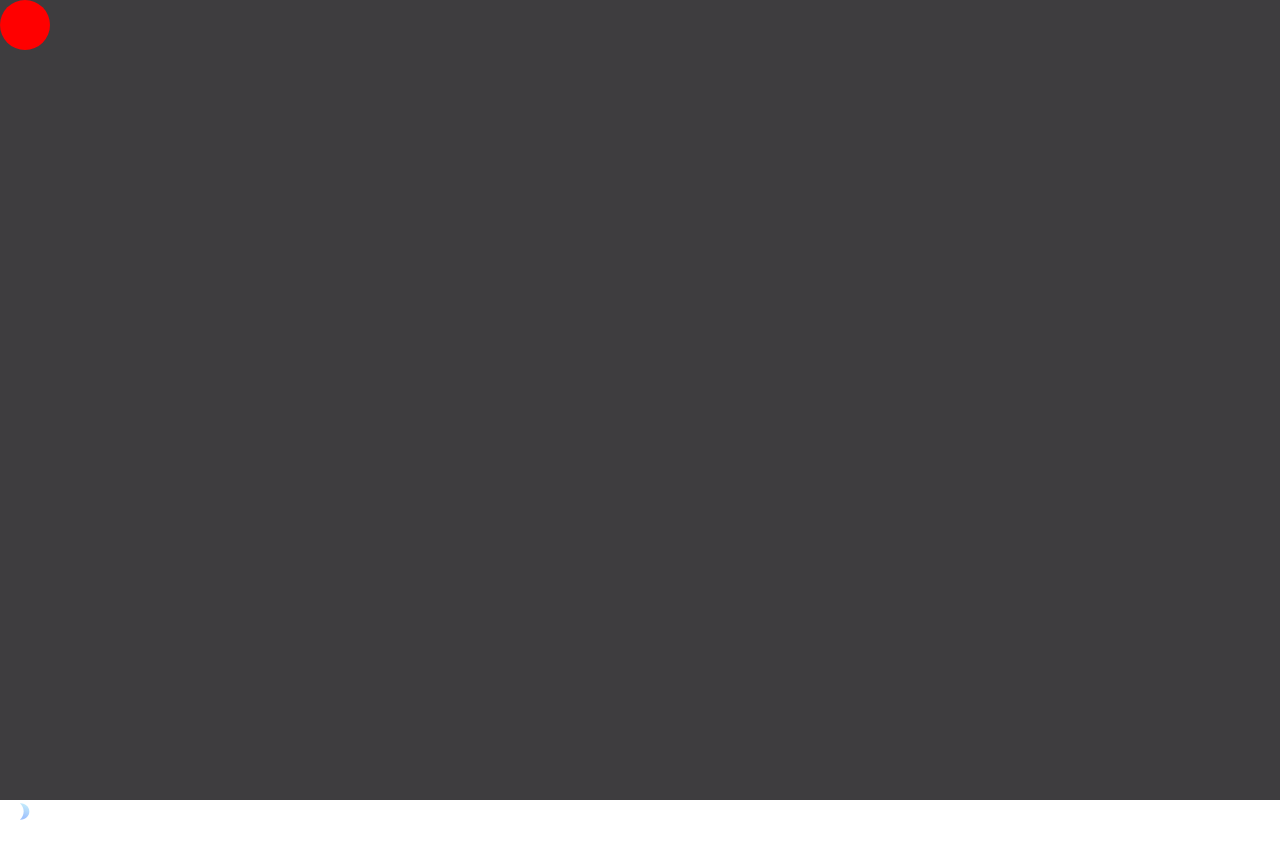
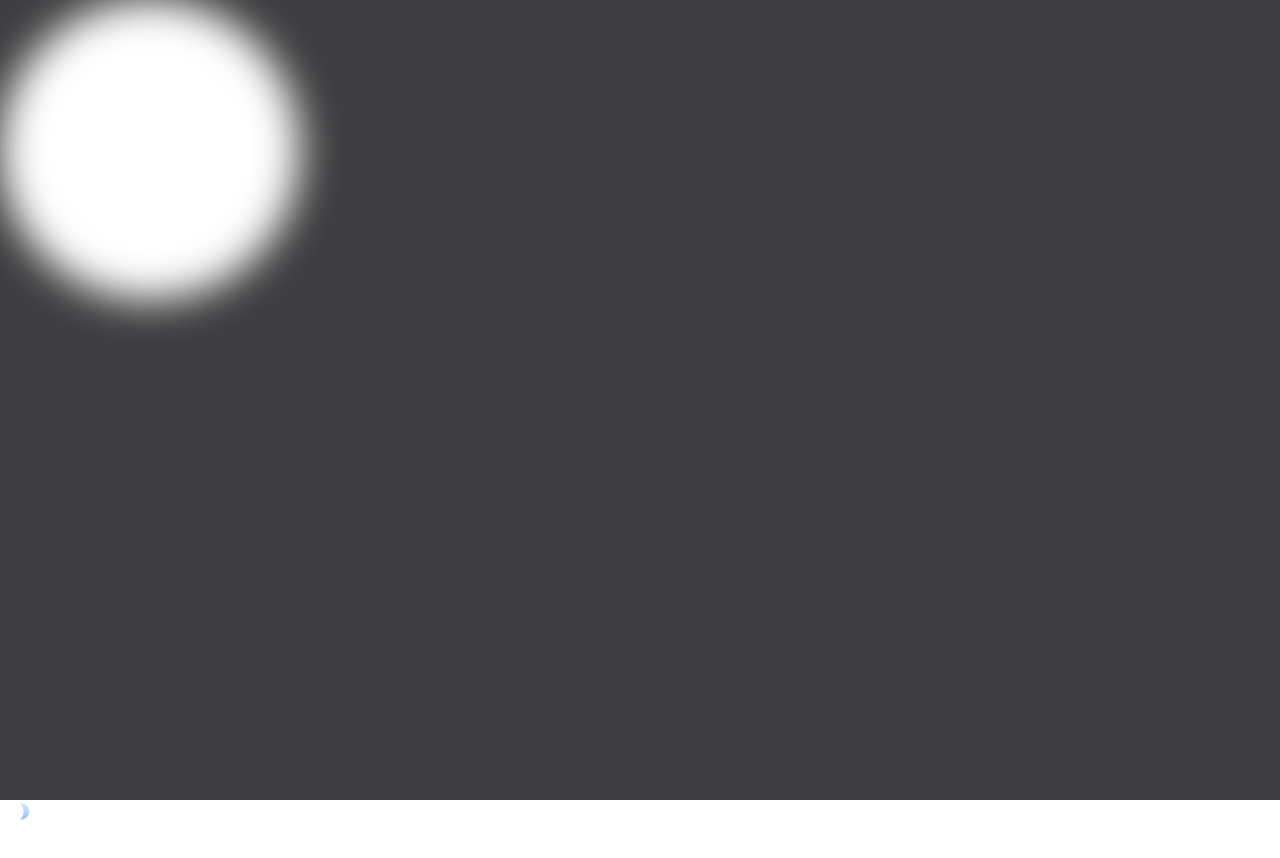
Before and after one commit to Bamdoliro/Bamdoliro_V2, a React (Create React App) app: page / in a window 1280 px wide. Shown: the top 858 px of the page. Built offline with nearby package versions, Linux system fonts and the light colour scheme.

Commit message:
ADD :: circle style - 동그라미 style 변경 해줌

```diff
--- a/src/component/Pointer.js
+++ b/src/component/Pointer.js
@@ -51,13 +51,15 @@ function Pointer() {
             className="pointer"
             style={{
               position: "absolute",
-              width: "50px",
-              height: "50px",
-              borderRadius: "50px",
-              background: "red",
+              width: "300px",
+              height: "300px",
+              borderRadius: "1000px",
+              background: "var(--white, #FFF)",
               transition: ".5s ease-out",
               top: pointerPosition.top + "px",
               left: pointerPosition.left + "px",
+              boxShadow: "20px10px3px-3px#00f",
+              filter: "blur(20px)",
             }}
           />
         )}
```
